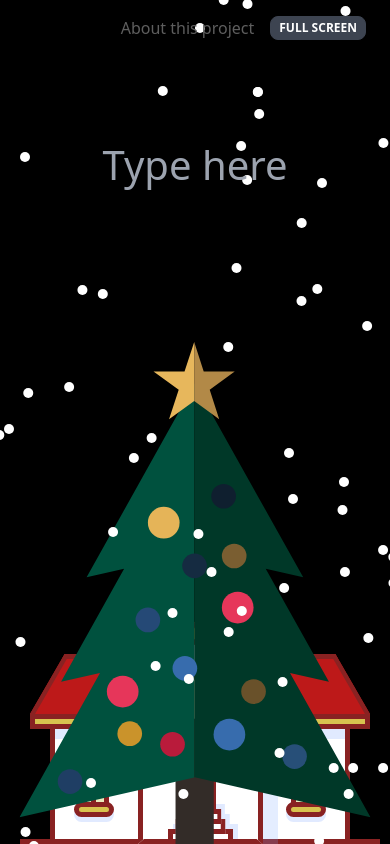
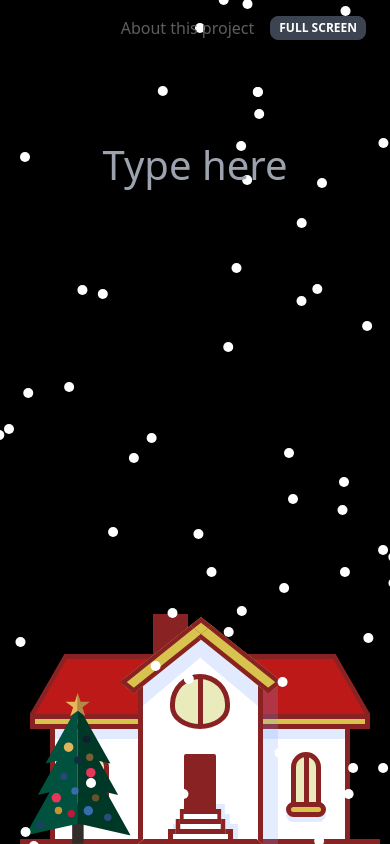
Before and after one commit to swimmingkiim/christmas-screen, a SvelteKit app: page / in a window 390 px wide. Built offline with nearby package versions, Linux system fonts and the light colour scheme.

Commit message:
Update with responsive mobile

```diff
--- a/src/routes/+layout.svelte
+++ b/src/routes/+layout.svelte
@@ -125,13 +125,13 @@
 		z-index: 2;
 	}
 	#tree-container {
-		width: 500px;
+		width: 27%;
 		max-width: 90%;
 
 		position: absolute;
 		z-index: 1;
 		bottom: 0;
-		left: 50%;
+		@apply left-[20%] md:left-[50%];
 		transform: translateX(-50%);
 	}
 	#houses-container {
```
